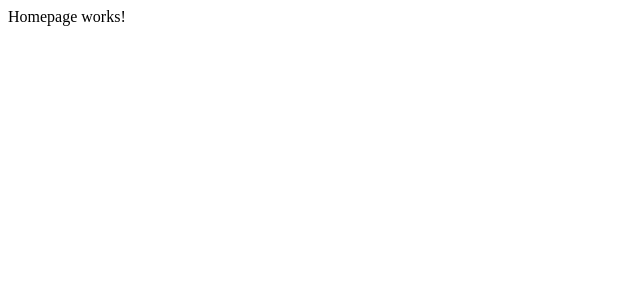
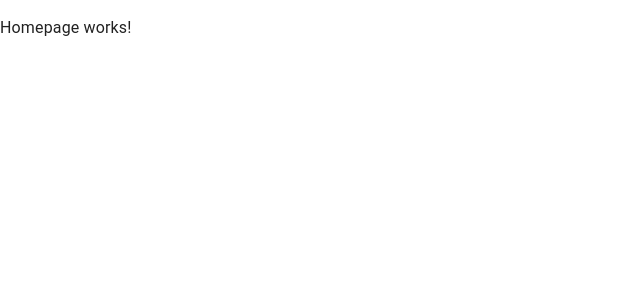
Before and after one commit to int0thewind/int0thewind, a Next.js app: page / in a window 1280 px wide. Shown: the top 300 px of the page, without its empty margins (0-640 px from the left). Built offline with nearby package versions, Linux system fonts and the light colour scheme.

Commit message:
add airbnb eslint style

```diff
--- a/pages/_app.tsx
+++ b/pages/_app.tsx
@@ -1,7 +1,14 @@
-import type { AppProps } from 'next/app'
+/* eslint-disable react/jsx-props-no-spreading */
+import type { AppProps } from 'next/app';
+import { CssBaseline } from '@mui/material';
 
 function MyApp({ Component, pageProps }: AppProps) {
-  return <Component {...pageProps} />
+  return (
+    <>
+      <CssBaseline />
+      <Component {...pageProps} />
+    </>
+  );
 }
 
-export default MyApp
+export default MyApp;
--- a/pages/index.tsx
+++ b/pages/index.tsx
@@ -1,9 +1,5 @@
-import type { NextPage } from 'next'
+import type { NextPage } from 'next';
 
-const Home: NextPage = () => (
-    <>
-      Homepage works!
-    </>
-)
+const Home: NextPage = () => <p>Homepage works!</p>;
 
-export default Home
+export default Home;
```
Also changed, not shown: package.json (+9 -1 lines), .eslintrc.json, 1 other file (tests, documents, lock files or other folders).
